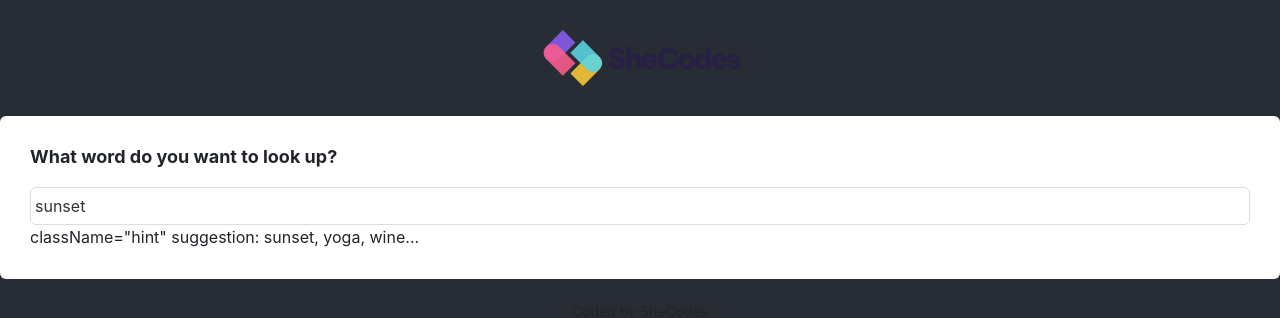
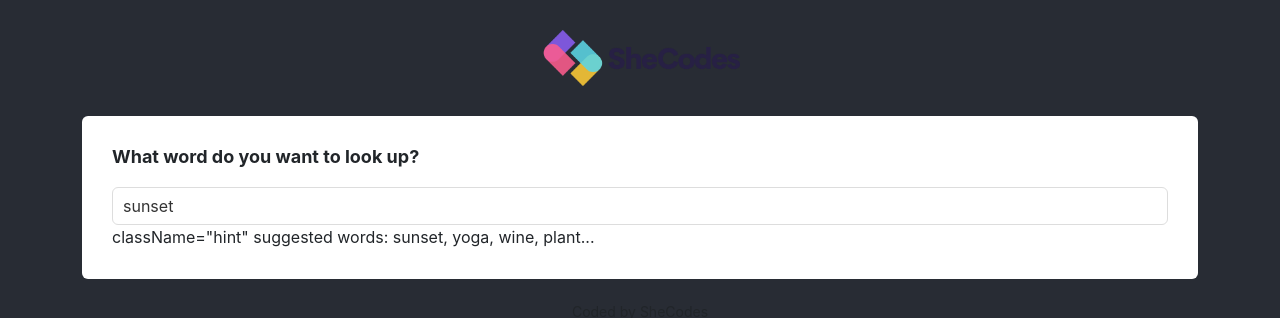
Before and after one commit to delightteekay/dictionary, a React (Create React App) app: page / in a window 1280 px wide. Shown: the top 318 px of the page. Built offline with nearby package versions, Linux system fonts and the light colour scheme; no server answers.

Commit message:
corrected all the errors

```diff
--- a/src/App.css
+++ b/src/App.css
@@ -1,6 +1,5 @@
 body  {
   background-color: #282c34;
-
 
 }
 
@@ -13,7 +12,6 @@ a  {
   margin: 0 auto;
   max-width: 960px;
 }
-
 
 .App-header {
   margin: 30px 0;
--- a/src/App.js
+++ b/src/App.js
@@ -5,14 +5,14 @@ import Dictionary from './Dictionary';
 export default function App() {
 return (
 <div className="App">
-    <div className>
+<div className="container">
 <header className="App-header">
 <img src={logo} className="App-logo img-fluid" alt="logo" />
 </header>
 <main>
 <Dictionary defaultKeyword="sunset"/>
 </main>
-    <footer className='App-footer'>
+<footer className="App-footer">
 <small>Coded by SheCodes
 </small>
 </footer>
--- a/src/Dictionary.css
+++ b/src/Dictionary.css
@@ -1,4 +1,4 @@
-.Dictionary h2 {
+.Dictionary h1 {
     font-size: 18px;
     font-weight: bold;
     margin-bottom: 20px;
@@ -16,7 +16,7 @@
 
 .Dictionary input {
 width: 100%;
-padding: 6px 4px;
+padding: 6px 10px;
 border: 1px solid #ddd;
 border-radius: 6px;
 color: #333;
--- a/src/Dictionary.js
+++ b/src/Dictionary.js
@@ -11,29 +11,26 @@ export default function Dictionary(props) {
 let [loaded, setLoaded] = useState(false);
 let [photos, setPhotos] = useState(null);
 
-    function handleDictionaryResponse(response) {
+function handleDictionResponse(response) {
 setResults(response.data[0]);
 }
 
 function handlePexelsResponse(response) {
-        console.log(response.data.photos);
 setPhotos(response.data.photos);
 }
 
 function search() {
 
-     // documentation: https://dictionaryapi.dev/
+// documentation: https://dictionaryapi.dev/e
 
 let apiUrl = `https://api.dictionaryapi.dev/api/v2/entries/en_US/${keyword}`;
-    axios.get(apiUrl).then(handleDictionaryResponse);
+axios.get(apiUrl).then(handleDictionResponse);
 
 let pexelsApiKey = `563492ad6f91700001000001c8b1b4c0d3e5d4a2f9a7e3d1d6f8b7a9c5e2e7f1`;
-    let pexelsApiUrl = `https://api.pexels.com/v1/search?query=${keyword}&per_page=6`;
-    axios
-        .get(pexelsApiUrl, {
-            headers: { Authorization: `Bearer ${pexelsApiKey}` },
-        })
-        .then(handlePexelsResponse);
+let pexelsApiUrl = `https://api.pexels.com/v1/search?query=${keyword}&per_page=9`;
+let headers = { Authorization: `${pexelsApiKey}` };
+axios.get(pexelsApiUrl, { headers: headers }).then(handlePexelsResponse);
+
 }
 
 function handleSubmit(event) {
@@ -54,11 +51,11 @@ export default function Dictionary(props) {
 return (
 <div className="Dictionary">
 <section>
-            <h2>What word do you want to look up?</h2>
+<h1>What word do you want to look up?</h1>
 <form onSubmit={handleSubmit}>
 <input type="search" onChange={handleKeywordChange} defaultValue={props.defaultKeyword} />
 </form>
-            <div> className="hint" suggestion: sunset, yoga, wine...</div>
+<div> className="hint" suggested words: sunset, yoga, wine, plant...</div>
 </section>
 <Results results={results} />
 <Photos photos={photos} />
@@ -69,7 +66,4 @@ export default function Dictionary(props) {
 return "Loading...";
 }
 
-
-
-
 }
--- a/src/Meaning.js
+++ b/src/Meaning.js
@@ -4,19 +4,15 @@ import "./Meaning.css";
 
 
 export default function Meaning(props) {
-    console.log(props.meaning);
+
 return (
 <div className="Meaning">
 <h3>{props.meaning.partOfSpeech}</h3>
 {props.meaning.definitions.map(function(definition, index) {
 return (
 <div key={index}>
-                <div className="definition">
-                {definition.definition}
-                </div>
-                <div className="example">
-               <em>{definition.example}</em>
-               </div>
+<div className="definition">{definition.definition}</div>
+<div className="example">{definition.example}</div>
 <Synonyms synonyms={definition.synonyms} />
 </div>
 );
--- a/src/Phonetic.js
+++ b/src/Phonetic.js
@@ -4,12 +4,9 @@ import "./Phonetic.css";
 export default function Phonetic(props) {
 return (
 <div className="Phonetic">
-            <p>
 <a href={props.phonetic.audio} target="_blank" rel="noreferrer">
-                    Listen
-                </a>
+Listen</a>
 <span className="text">{props.phonetic.text}</span>
-            </p>
 </div>
 );
 }
--- a/src/Photos.js
+++ b/src/Photos.js
@@ -4,17 +4,19 @@ import "./Photos.css";
 export default function Photos(props) {
 if (props.photos) {
 return (
-            <div className="Photos">
+<section className="Photos">
+<div className="row">
 {props.photos.map(function(photo, index) {
 return (
-                        <div key={index} className="col-4">
+<div className="col-4" key={index}>
 <a href={photo.src.original} target="_blank" rel="noreferrer">
-                                <img src={photo.src.landscape} className="img-fluid" alt={photo.alt} />
+<img src={photo.src.landscape} className="img-fluid" alt={photo.src.photographer} />
 </a>
 </div>
 );
 })}
 </div>
+</section>
 );
 } else {
 return null;
--- a/src/Results.js
+++ b/src/Results.js
@@ -13,12 +13,6 @@ export default function Results(props) {
 return (
 <div key={index}>
 <Phonetic phonetic={phonetic} />
-              <p>
-                <a href={phonetic.audio} target="_blank" rel="noreferrer">
-                  Listen
-                </a>
-                {phonetic.text}
-              </p>
 </div>
 );
 })}
--- a/src/Synonyms.js
+++ b/src/Synonyms.js
@@ -1,4 +1,4 @@
-import react from "react";
+import React from "react";
 import "./Synonyms.css";
 
 export default function Synonyms(props) {
```
Lines whose indentation alone changed are shown as unchanged.
